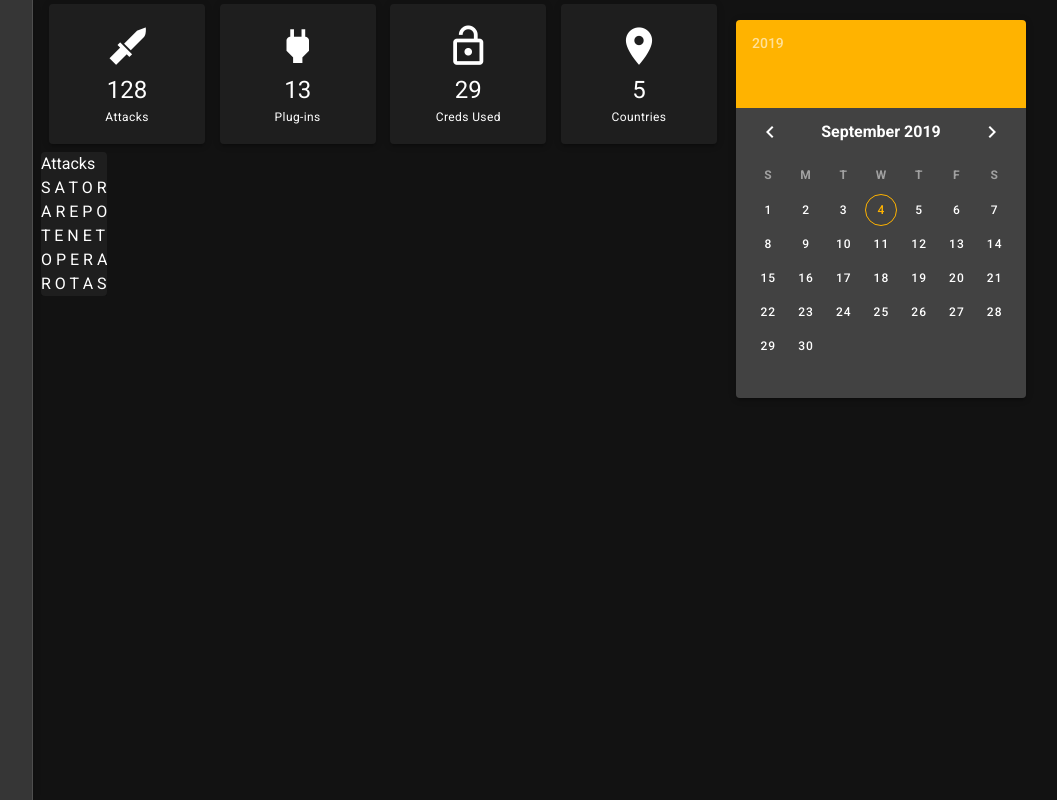
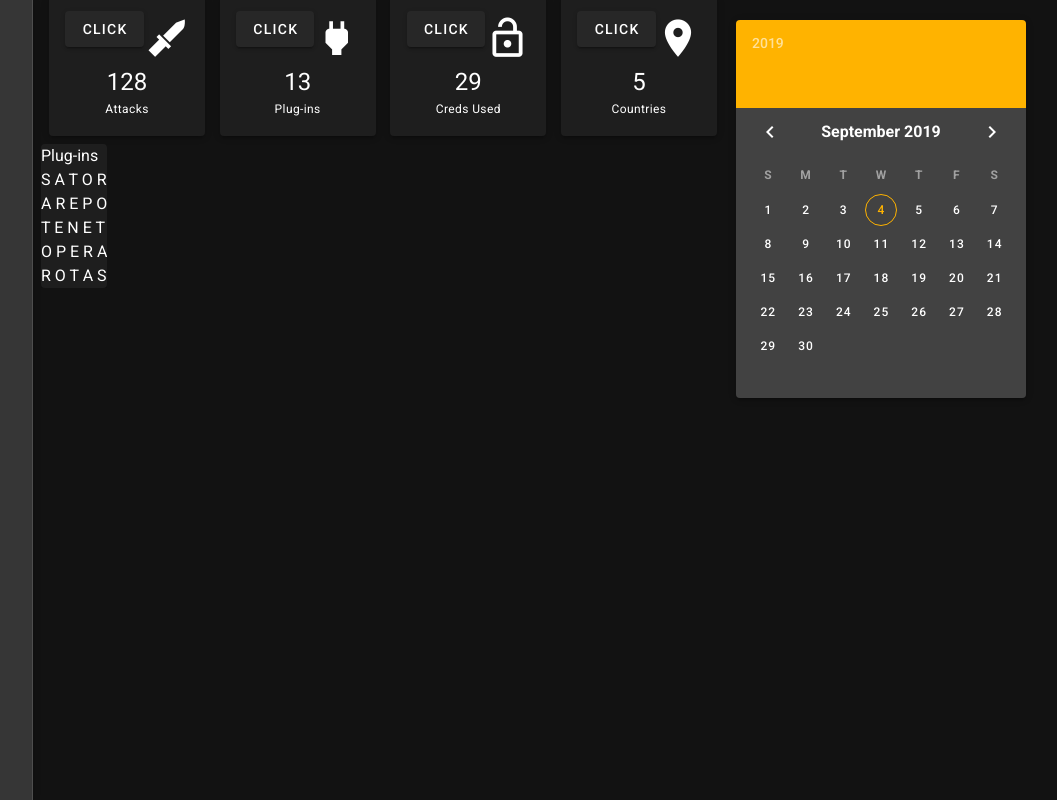
Before and after one commit to drsjb80/HPotter, a Vue app in the folder hpotter/dashboard/: page / in a window 1280 px wide. Shown: the whole page, without its empty margins (223-1280 px from the left). Built offline with nearby package versions, Linux system fonts and the light colour scheme.

Commit message:
emit clicks from child opjects

```diff
--- a/hpotter/dashboard/src/App.vue
+++ b/hpotter/dashboard/src/App.vue
@@ -16,11 +16,11 @@
           <v-col> <!--Main Content-->
 
             <v-row>
-              <cards :kpi="kpi"/>
+              <cards v-on:active="content = 1" :kpi="kpi"/>
             </v-row>
 
             <v-row>
-              <drillDownWindow />
+              <drillDownWindow :content="content"/>
             </v-row>
 
         </v-col> <!--End Main Content-->
@@ -58,7 +58,8 @@ export default {
         { name: 'Plug-ins', value: '13', icon: 'mdi-power-plug' },
         { name: 'Creds Used', value: '29', icon: 'mdi-lock-open-outline' },
         { name: 'Countries', value: '5', icon: 'mdi-map-marker' }
-      ]
+      ],
+      content: 2
   }),
 
     created () {
--- a/hpotter/dashboard/src/components/cards.vue
+++ b/hpotter/dashboard/src/components/cards.vue
@@ -6,7 +6,7 @@
   <v-container class="pt-0 mt-0">
     <v-layout row wrap>
       <v-flex xs3 v-for="stat in kpi" :key="stat.name">
-        <statcard :name="stat.name" :value="stat.value" :icon="stat.icon"/>
+        <statcard v-on:active="$emit('active')" :name="stat.name" :value="stat.value" :icon="stat.icon"/>
       </v-flex>
     </v-layout>
   </v-container>
--- a/hpotter/dashboard/src/components/drilldownwindow.vue
+++ b/hpotter/dashboard/src/components/drilldownwindow.vue
@@ -30,4 +30,8 @@
 </template>
 
 
-<script></script>
+<script>
+  export default{
+    props:['content']
+  }
+</script>
--- a/hpotter/dashboard/src/components/statcard.vue
+++ b/hpotter/dashboard/src/components/statcard.vue
@@ -16,7 +16,8 @@
 </style>
 
 <template>
-  <v-card width="156" height="140" class="justify-center text-center ma-2 elevation-3 rounded-cards">
+  <v-card width="156" height="140" class="justify-center text-center ma-2 elevation-3 rounded-cards pt-0 mt-0">
+    <v-btn v-on:click="$emit('active')">Click</v-btn>
     <v-icon size="45" class="pt-5">{{ icon }}</v-icon>
     <p class="headline c-title">{{ value }}</p>
     <p class="caption c-subtitle">{{ name }}</p>
```
